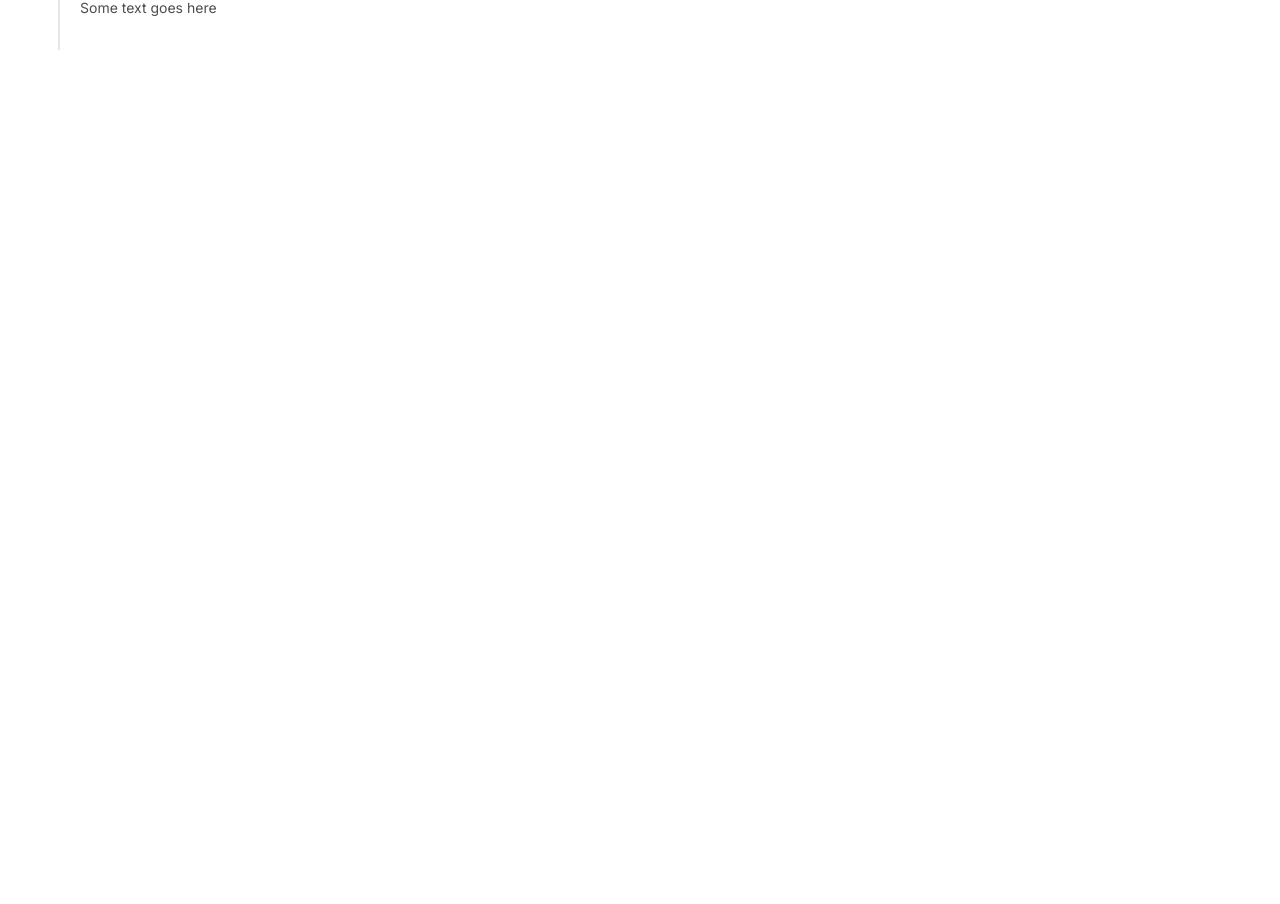
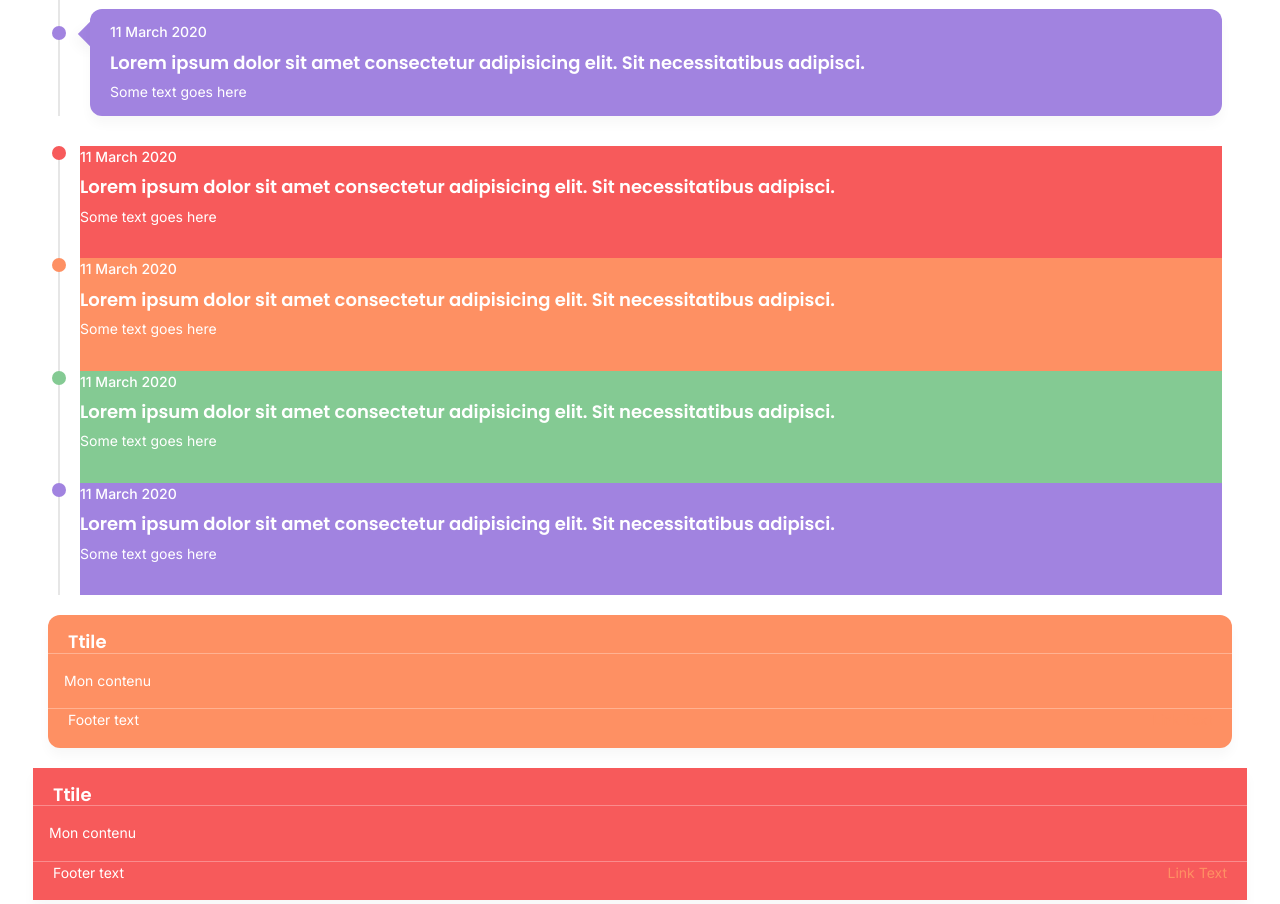
Before and after one commit to Nogoh-b/mobilty-crm-client, a Next.js app: page /components in a window 1280 px wide. Shown: the part 3437-4341 px from the top of the page. Before the commit the page ends 3583 px from the top, so only its background shows below. Built offline with nearby package versions, Linux system fonts and the light colour scheme.

Commit message:
Ajout de composants

```diff
--- a/app/component/Timeline.tsx
+++ b/app/component/Timeline.tsx
@@ -3,37 +3,38 @@ import React, { useState, useEffect } from 'react';
 import IconButton from './ui/IconButton';
 import { footerMenuDatas } from '../constants/FooterConstants';
 import NabButton from './ui/NabButton';
+import { Colors } from '../constants/AppConstants';
 interface NabButtonProps {
 	iconType?: 'fa' | 'far' | 'fas' | 'solid';
-	isActive?: boolean;
+	isPanel?: boolean;
 	iconName?: FontAwesomeIcon;
 	notificationNumber?: number;
-	label?: string;
+	color?: Colors;
 	link?: string;
 	iconStyle?: 'Style1' | 'Style2';
 	iconSize?: number;
 	order?: number;
 	onClick?: (i: number) => void;
-	datas?: {date: string, title: string, description: string}[];
+	datas?: {date: string, title: string, description: string, color?: Colors}[];
 
   }
 function Timeline({datas = [
-	{date: '11 March 2020', description: 'Some text goes here', title: 'Lorem ipsum dolor sit amet consectetur adipisicing elit. Sit necessitatibus adipisci.'},
-	{date: '11 March 2020', description: 'Some text goes here', title: 'Lorem ipsum dolor sit amet consectetur adipisicing elit. Sit necessitatibus adipisci.'},
-	{date: '11 March 2020', description: 'Some text goes here', title: 'Lorem ipsum dolor sit amet consectetur adipisicing elit. Sit necessitatibus adipisci.'},
-	{date: '11 March 2020', description: 'Some text goes here', title: 'Lorem ipsum dolor sit amet consectetur adipisicing elit. Sit necessitatibus adipisci.'},
-],iconType = 'fa', iconSize =20 , label ='' ,  notificationNumber = 0 ,  order = 0 ,  iconName = 'search', iconStyle ="Style1" , link ="Style1" , onClick}:NabButtonProps) {
+	{date: '11 March 2020', description: 'Some text goes here', title: 'Lorem ipsum dolor sit amet consectetur adipisicing elit. Sit necessitatibus adipisci.', color: 'danger'},
+	{date: '11 March 2020', description: 'Some text goes here', title: 'Lorem ipsum dolor sit amet consectetur adipisicing elit. Sit necessitatibus adipisci.', color: 'primary'},
+	{date: '11 March 2020', description: 'Some text goes here', title: 'Lorem ipsum dolor sit amet consectetur adipisicing elit. Sit necessitatibus adipisci.', color: 'success'},
+	{date: '11 March 2020', description: 'Some text goes here', title: 'Lorem ipsum dolor sit amet consectetur adipisicing elit. Sit necessitatibus adipisci.', color: 'info'},
+],iconType = 'fa', iconSize =20 , color ='light' ,  isPanel = false ,  order = 0 ,  iconName = 'search', iconStyle ="Style1" , link ="Style1" , onClick}:NabButtonProps) {
 	const [activeIndex, setActiveIndex] = useState(0);
 	const handleClick = (index : number) =>{
 		setActiveIndex(index);
 	}
   return (
     <>
+		<ul className={`dz-timeline  ${isPanel ? 'timeline-panel' :  ''}`}>
 
-		<ul className="dz-timeline">
 			{
 				datas.map((item,index)=>(
-					<li key={index} className="timeline-item ">
+					<li key={index} className={`timeline-item  ${item.color != '' ? item.color : color}`}>
 						<p className="timeline-date ">{item.date}</p>
 						<h5 className="timeline-tilte">{item.title}</h5>
 						<p className="timeline-content">
@@ -43,7 +44,6 @@ function Timeline({datas = [
 				))
 			}
 		</ul>
-
     </>
   );
 }
--- /dev/null
+++ b/app/component/ui/Card.tsx
@@ -0,0 +1,66 @@
+"use client"
+import React, { useState, useEffect } from 'react';
+import IconButton from './IconButton';
+import { footerMenuDatas } from '../../constants/FooterConstants';
+import NabButton from './NabButton';
+import { Colors } from '@/app/constants/AppConstants';
+
+interface CardProps {
+	isContentCenter?: boolean;
+	isFull?: boolean;
+	hasNavTab?: boolean;
+	title?: string;
+	color?: Colors;
+	btnColor?: Colors;
+	content?: string;
+	footerText?: string;
+	onClick?: (i: number) => void;
+	cardLinkText? : string;
+	cardLink? : string;
+	btnLinkText? : string;
+	btnLink? : string;
+
+
+  }
+function Card({color,btnColor = 'primary',content = '', isContentCenter,onClick,title, footerText,cardLink,cardLinkText, isFull, btnLink,btnLinkText = '', hasNavTab}:CardProps) {
+	const [activeIndex, setActiveIndex] = useState(0);
+	const handleClick = (index : number) =>{
+		setActiveIndex(index);
+	}
+  return (
+    <>
+
+		<div className={`card ${isContentCenter ? '  text-center' : ''} ${color != '' ?' text-white bg-'+color : ''} ${isFull ? ' card-full' : ''}`}>
+			<div className="card-header border-0 pb-0">
+				<h5 className={`card-title ${color != '' ? ' text-white' : ''}`}>{title}</h5>
+			</div>
+			<div className="card-body">
+				{
+					hasNavTab &&
+					<ul className="nav nav-tabs card-body-tabs mb-3">
+						<li className="nav-item"><a className="nav-link active" href="javascript:void(0);">Active</a>
+						</li>
+						<li className="nav-item"><a className="nav-link" href="javascript:void(0);">Link</a>
+						</li>
+						<li className="nav-item"><a className="nav-link disabled" href="javascript:void(0);">Disabled</a>
+						</li>
+					</ul>
+				}
+				<p dangerouslySetInnerHTML={{__html:content}} className="card-text">
+				</p>
+				{
+					btnLinkText?.length > 0 &&
+					<a href={btnLink} className={`btn  ${color != '' ?' bg-white   light btn-card text-'+color + ' btn-'+color  : 'btn-'+btnColor }  `}>{btnLinkText}</a>
+				}
+			</div>
+			<div className="card-footer border-0 pt-0">
+				<p className="card-text d-inline">{footerText}</p>
+				<a href={cardLink} className="card-link float-end">{cardLinkText}</a>
+			</div>
+		</div>
+
+    </>
+  );
+}
+
+export default Card;
--- a/app/component/ui/Chart.tsx
+++ b/app/component/ui/Chart.tsx
@@ -13,16 +13,12 @@ function Chart() {
     <>
 
 		<div className="col-12">
-			<div className="card text-white bg-info">
+			<div className="card">
 				<div className="card-header">
-					<h5 className="card-title text-white">Info card title</h5>
+					<h5 className="card-title">Pie Chart</h5>
 				</div>
-				<div className="card-body mb-0">
-					<p className="card-text">Some quick example text to build on the card title and make up the bulk of the card's content.</p><a href="javascript:void(0);" className="btn bg-white text-info btn-card">Go
-						somewhere</a>
-				</div>
-				<div className="card-footer bg-transparent border-0 text-white">
-					Last updateed 3 min ago
+				<div className="card-body">
+					<canvas id="dzPieChart" width="400" height="300"></canvas>
 				</div>
 			</div>
 		</div>
--- a/app/components/page.tsx
+++ b/app/components/page.tsx
@@ -15,6 +15,8 @@ import Stepper from "../component/ui/Stepper";
 import Social from "../component/ui/Social";
 import Treeview from "../component/ui/Treeview";
 import Timeline from "../component/Timeline";
+import Card from "../component/ui/Card";
+import Chart from "../component/ui/Chart";
 
 export default function Home() {
   return (
@@ -116,7 +118,20 @@ export default function Home() {
           <Social  className=" w-100" buttonType="pinterest" iconName="pinterest" text="pinterest" />
 
           <Treeview />
-        <Timeline />
+          <Timeline isPanel color="primary" />
+          <Timeline color="light" />
+          <Card color="primary" title="ttile" content="Mon contenu" footerText="Footer text" cardLinkText="Link Text" />
+          <Card color="danger" title="ttile" content="Mon contenu" footerText="Footer text" cardLinkText="Link Text" isFull />
+          <Card color="" title="ttile" content="Mon contenu" footerText="Footer text" cardLinkText="Link Text" hasNavTab />
+          <Card color="secondary" title="ttile" content="Mon contenu" footerText="Footer text" cardLinkText="Link Text" btnLink="" btnLinkText="Mon boutton" isFull />
+          <Card color="danger" btnColor="secondary" title="ttile" content="Mon contenu" footerText="Footer text" cardLinkText="Link Text" btnLink="" btnLinkText="Mon boutton" isFull />
+          <Card color="success" title="ttile" content="Mon contenu" footerText="Footer text" isContentCenter />
+          <Chart />
+          <Chart />
+          <Chart />
+          <Chart />
+          <Chart />
+          <Chart />
         </div>
       </div>
 
--- a/app/constants/AppConstants.tsx
+++ b/app/constants/AppConstants.tsx
@@ -35,7 +35,7 @@ export type InputType =
   | "url"
   | "week";
 
-export type Colors = 'black' | 'primary' | 'secondary' | 'success' | 'dark' | 'light' | 'info'  | 'white' | 'danger' | 'warning'
+export type Colors = 'black' | 'primary' | 'secondary' | 'success' | 'dark' | 'light' | 'info'  | 'white' | 'danger' | 'warning' | ''
 export type InputStyle = 'GroupIcon' | 'ModernFields' | 'ModernFielsRadius' | 'Minimalist'
 export type InputSize = 'lg' | 'sm' | ''
 export type Size = 'lg' | 'sm' |  ''
```
Also changed, not shown: app/component/ui/Card copy.tsx (added, +66 -0 lines). Lines whose indentation alone changed are shown as unchanged.
